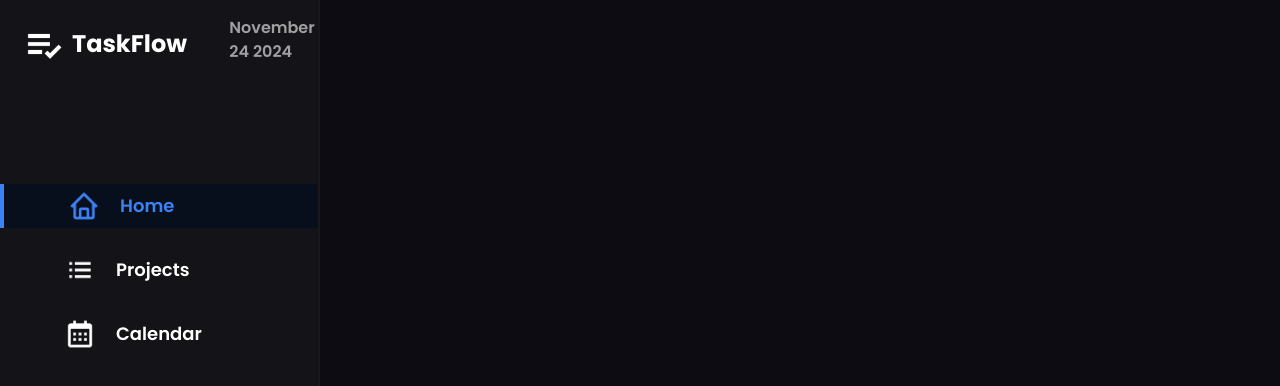
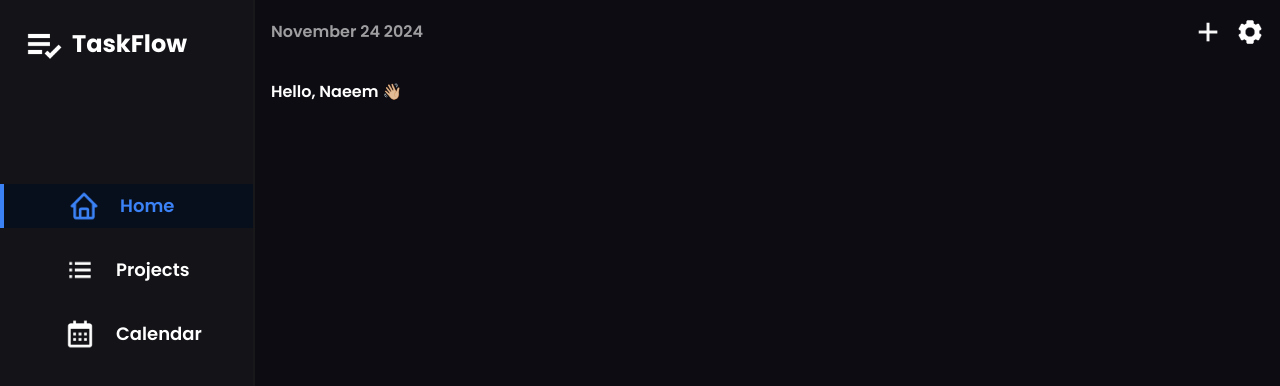
Before and after one commit to N4EXM/project_management_app, a React (Vite) app: page /Home in a window 1280 px wide. Shown: the top 386 px of the page. Built offline with nearby package versions, Linux system fonts and the light colour scheme.

Commit message:
fixed grid

```diff
--- a/package.json
+++ b/package.json
@@ -27,6 +27,6 @@
     "postcss": "^8.4.49",
     "react-router-dom": "^7.0.1",
     "tailwindcss": "^3.4.15",
-    "vite": "^6.0.1"
+    "vite": "^6.0.3"
   }
 }
--- a/src/components/Navbar.jsx
+++ b/src/components/Navbar.jsx
@@ -25,7 +25,7 @@ const Navbar = () => {
   }
 
   return (
-    <div className='absolute bottom-0 left-0 w-full lg:w-80 lg:h-full h-max bg-secondaryBackground lg:flex lg:flex-col lg:items-start lg:col-span-2 lg:row-span-12 lg:justify-start lg:gap-24 lg:static lg:border-r-2 lg:border-r-zinc-900'>
+    <div className='absolute bottom-0 left-0 w-full lg:w-80 lg:h-full h-max bg-secondaryBackground lg:flex lg:flex-col lg:items-start lg:col-span-3 lg:row-span-12 lg:justify-start lg:gap-24 lg:static lg:border-r-2 lg:border-r-zinc-900'>
 
       <div className='flex-row items-center justify-start hidden w-full gap-1 p-5 h-max lg:flex'>
         <img className='w-12 h-12' src={logoIcon}/>
--- a/src/pages/Home.jsx
+++ b/src/pages/Home.jsx
@@ -5,11 +5,12 @@ import CogIcon from '../assets/CogIcon.png'
 
 const Home = () => {
   return (
-    <div className='h-full lg:grid lg:grid-cols-12 lg:grid-rows-12 lg:h-screen'>
+    <div className='flex flex-col w-full h-full lg:h-screen lg:flex-row lg:gap-0'>
       <Navbar />
-      <div className='flex flex-col items-start justify-start gap-3 '>
 
-        <div className='flex flex-row items-center justify-between w-full p-4 lg:col-end-12 lg:row-start-1 lg:row-end-12 lg:col-start-3 '>
+      <div className='flex flex-col items-start justify-start w-full p-4 lg:grid lg:grid-cols-12 lg:grid-rows-12'>
+
+        <div className='flex flex-row items-center justify-between w-full gap-3 lg:col-end-13 lg:row-start-1 lg:col-start-1 '>
           <h1 className='text-base font-semibold opacity-60'>November 24 2024</h1>
           <div className='flex flex-row items-center justify-center gap-3'>
             <button>
@@ -21,8 +22,11 @@ const Home = () => {
           </div>
         </div>
 
+        <div className='w-full pt-4 lg:p-0 lg:row-start-2 lg:col-span-12'>
+          <p className='font-semibold'>Hello, Naeem 👋🏼</p>
+        </div>
+
       </div>
-
 
     </div>
   )
```
Also changed, not shown: 1 other file (tests, documents, lock files or other folders).
